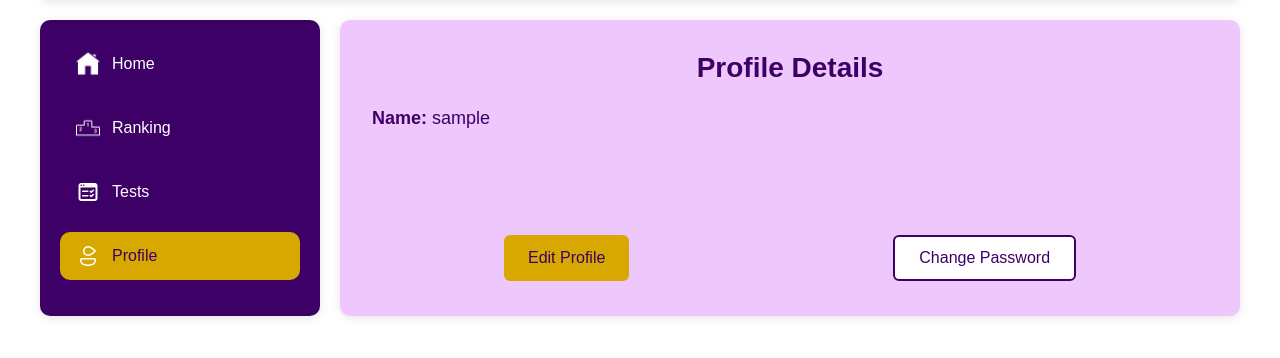
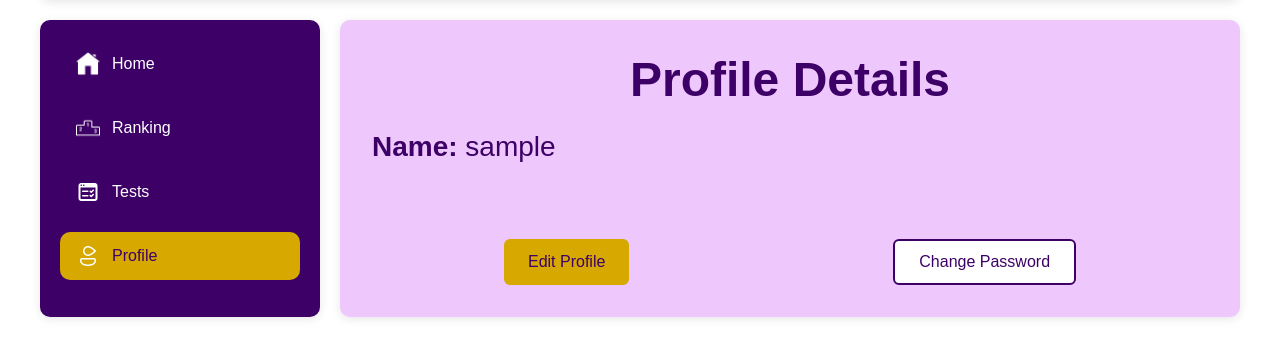
Before and after one commit to BorbiAl/Hack_Tues_11, a Django app: page /profile/ in a window 1280 px wide. Shown: the part 80-438 px from the top of the page. Run offline with Django 5.2, Linux system fonts and the light colour scheme; the visitor is signed in with stand-in values (Sample User, id 1).

Commit message:
refactor profile card styles for improved readability and layout

```diff
--- a/study_app/core/templates/core/profile.html
+++ b/study_app/core/templates/core/profile.html
@@ -129,14 +129,14 @@
 
   .profile-card h2 {
     margin-top: 0;
-    font-size: 1.75rem;
+    font-size: 3rem;
     color: #3d0066;
     text-align: center;
     margin-bottom: 1.5rem;
   }
 
   .profile-info p {
-    font-size: 1.125rem;
+    font-size: 1.75rem;
     margin: 0.5rem 0;
     color: #3d0066;
   }
@@ -154,7 +154,7 @@
     border-radius: 0.375rem;
     cursor: pointer;
     transition: background-color 0.3s ease, transform 0.3s ease;
-    margin-top: 4.6rem;
+    margin-top: 2.75rem;
   }
 
   .profile-actions .edit-btn {
```
